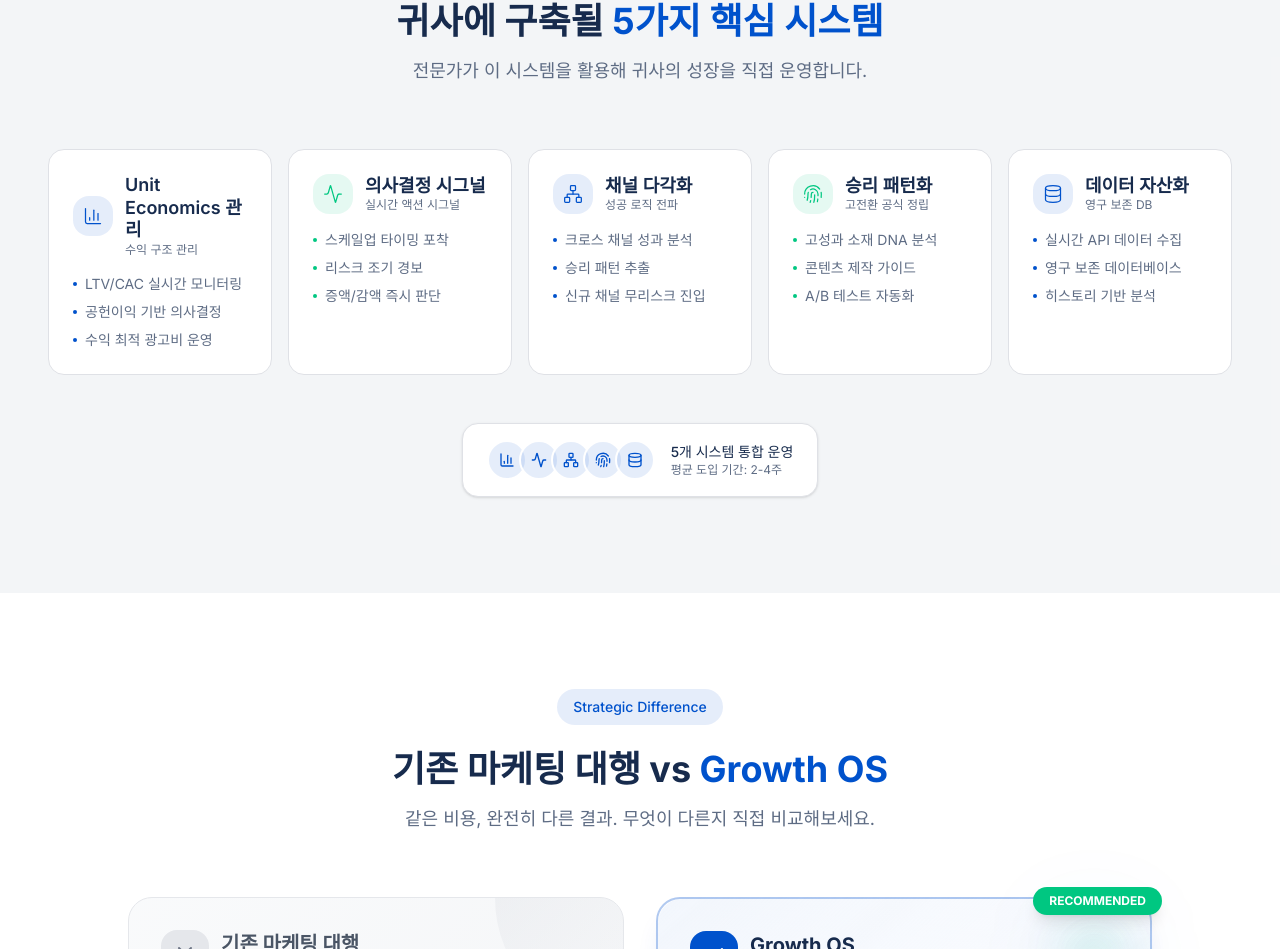
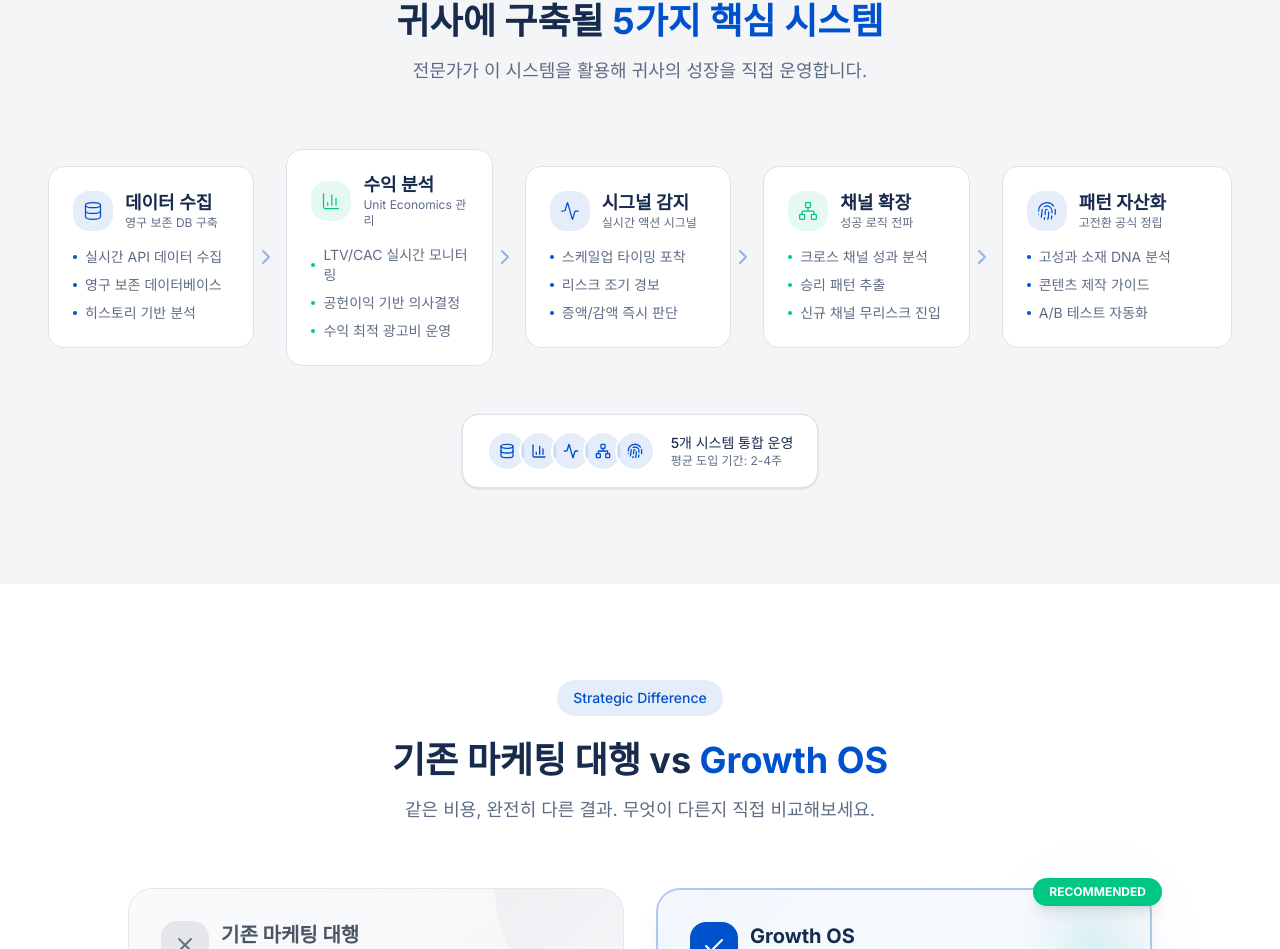
Before and after one commit to hyperbasak/startup-landing, a Next.js app: page / in a window 1280 px wide. Shown: the part 1722-2671 px from the top of the page. Built offline with nearby package versions, Linux system fonts and the light colour scheme.

Commit message:
refactor: enhance growth systems and improve layout in landing page

```diff
--- a/components/landing/constants.ts
+++ b/components/landing/constants.ts
@@ -68,43 +68,43 @@ export const BARRIERS: Barrier[] = [
 
 export const GROWTH_SYSTEMS: GrowthSystem[] = [
   {
-    icon: BarChart3,
-    title: "Unit Economics 관리",
-    subtitle: "수익 구조 관리",
+    icon: Database,
+    title: "데이터 수집",
+    subtitle: "영구 보존 DB 구축",
     description: "",
-    features: ["LTV/CAC 실시간 모니터링", "공헌이익 기반 의사결정", "수익 최적 광고비 운영"],
+    features: ["실시간 API 데이터 수집", "영구 보존 데이터베이스", "히스토리 기반 분석"],
     color: "primary",
   },
   {
+    icon: BarChart3,
+    title: "수익 분석",
+    subtitle: "Unit Economics 관리",
+    description: "",
+    features: ["LTV/CAC 실시간 모니터링", "공헌이익 기반 의사결정", "수익 최적 광고비 운영"],
+    color: "accent",
+  },
+  {
     icon: Activity,
-    title: "의사결정 시그널",
+    title: "시그널 감지",
     subtitle: "실시간 액션 시그널",
     description: "",
     features: ["스케일업 타이밍 포착", "리스크 조기 경보", "증액/감액 즉시 판단"],
+    color: "primary",
+  },
+  {
+    icon: Network,
+    title: "채널 확장",
+    subtitle: "성공 로직 전파",
+    description: "",
+    features: ["크로스 채널 성과 분석", "승리 패턴 추출", "신규 채널 무리스크 진입"],
     color: "accent",
   },
   {
-    icon: Network,
-    title: "채널 다각화",
-    subtitle: "성공 로직 전파",
-    description: "",
-    features: ["크로스 채널 성과 분석", "승리 패턴 추출", "신규 채널 무리스크 진입"],
-    color: "primary",
-  },
-  {
     icon: Fingerprint,
-    title: "승리 패턴화",
+    title: "패턴 자산화",
     subtitle: "고전환 공식 정립",
     description: "",
     features: ["고성과 소재 DNA 분석", "콘텐츠 제작 가이드", "A/B 테스트 자동화"],
-    color: "accent",
-  },
-  {
-    icon: Database,
-    title: "데이터 자산화",
-    subtitle: "영구 보존 DB",
-    description: "",
-    features: ["실시간 API 데이터 수집", "영구 보존 데이터베이스", "히스토리 기반 분석"],
     color: "primary",
   },
 ];
--- a/components/landing/growth-os/system-card.tsx
+++ b/components/landing/growth-os/system-card.tsx
@@ -1,4 +1,6 @@
 "use client";
+
+import { ChevronRight, ChevronDown } from "lucide-react";
 
 import type { GrowthSystem } from "../types";
 
@@ -15,7 +17,8 @@ function SystemCard({ system }: SystemCardProps) {
   const bulletClass = isAccent ? "bg-accent" : "bg-primary";
 
   return (
-    <div className="group bg-card rounded-xl border border-border p-5 lg:p-6 transition-all duration-300 hover:shadow-lg hover:border-primary/20">
+    <div className="group bg-card rounded-xl border border-border p-5 lg:p-6 transition-all duration-300 hover:shadow-lg hover:border-primary/20 relative">
+
       <div className="flex items-center gap-3 mb-4">
         <div
           className={`w-10 h-10 rounded-xl flex items-center justify-center shrink-0 transition-transform duration-300 group-hover:scale-105 ${iconBgClass}`}
@@ -45,15 +48,37 @@ function SystemCard({ system }: SystemCardProps) {
   );
 }
 
+function FlowArrow({ isLast }: { isLast: boolean; }) {
+  if (isLast) return null;
+
+  return (
+    <>
+      {/* Desktop: horizontal arrow */}
+      <div className="hidden lg:flex items-center justify-center">
+        <ChevronRight className="w-6 h-6 text-primary/40" />
+      </div>
+      {/* Mobile: vertical arrow */}
+      <div className="flex lg:hidden items-center justify-center py-2">
+        <ChevronDown className="w-6 h-6 text-primary/40" />
+      </div>
+    </>
+  );
+}
+
 interface SystemGridProps {
   systems: GrowthSystem[];
 }
 
 export function SystemAccordionList({ systems }: SystemGridProps) {
   return (
-    <div className="grid grid-cols-1 md:grid-cols-3 lg:grid-cols-5 gap-3 lg:gap-4">
+    <div className="flex flex-col lg:flex-row lg:items-stretch gap-0 lg:gap-2">
       {systems.map((system, index) => (
-        <SystemCard key={index} system={system} />
+        <div key={index} className="flex flex-col lg:flex-row lg:items-center lg:flex-1">
+          <div className="lg:flex-1">
+            <SystemCard system={system} />
+          </div>
+          <FlowArrow isLast={index === systems.length - 1} />
+        </div>
       ))}
     </div>
   );
```
